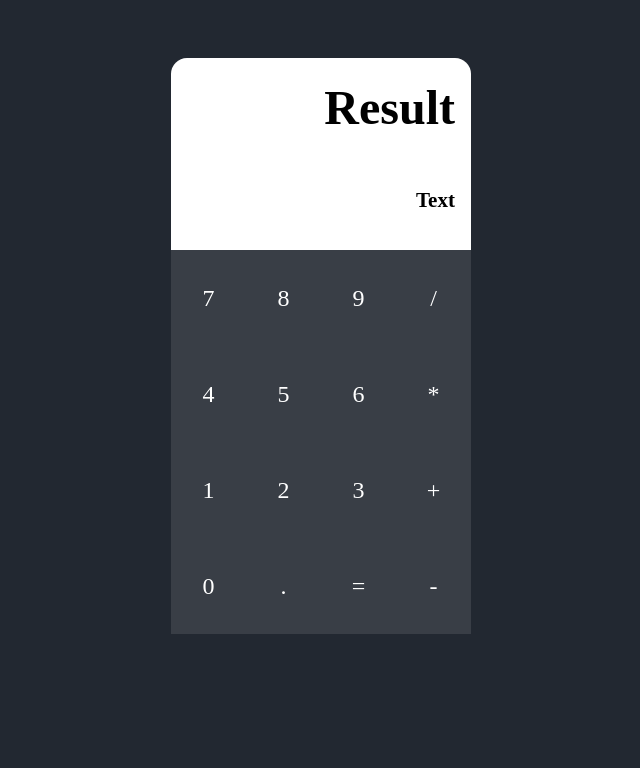
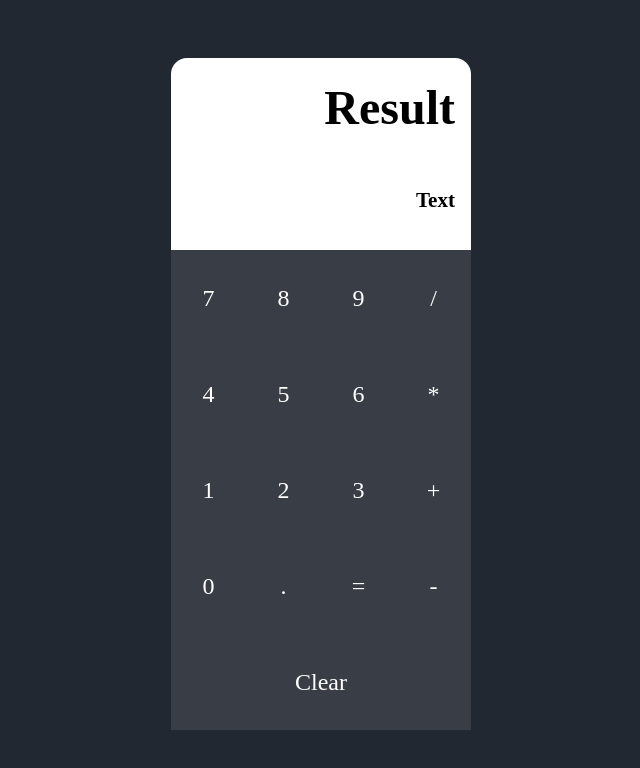
Before and after one commit to Soner-Ozciftci/React-Calculator-App, a React (Create React App) app: page / in a window 1280 px wide. Shown: the top 768 px of the page, without its empty margins (319-959 px from the left). Built offline with nearby package versions, Linux system fonts and the light colour scheme.

Commit message:
clear button

```diff
--- a/src/App.js
+++ b/src/App.js
@@ -32,6 +32,7 @@ function App() {
   <Button symbol="="/>
   <Button symbol="-"/>
   </div>
+  <Button symbol="Clear"/>
 </div>
     </div>
   );
```
